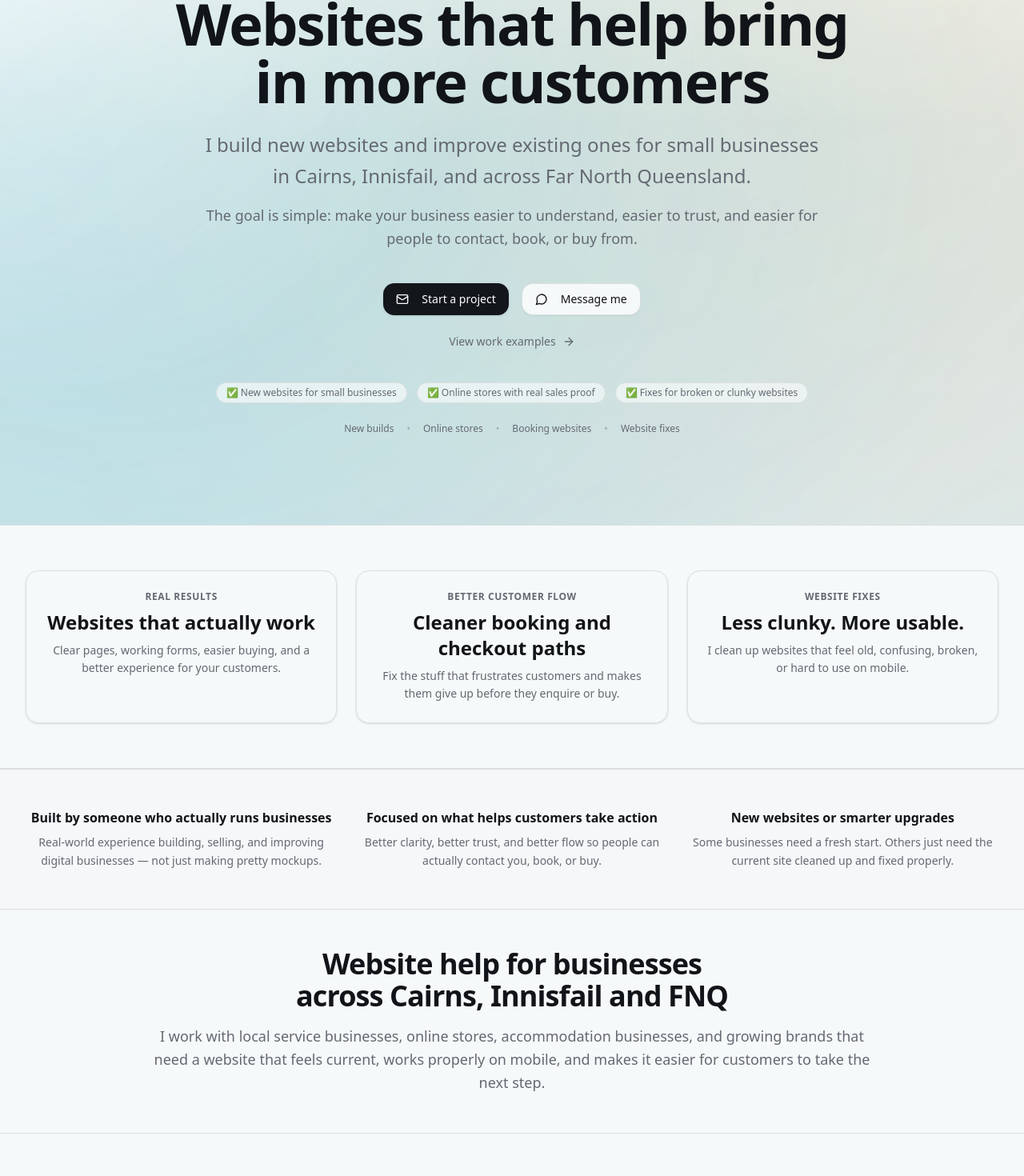
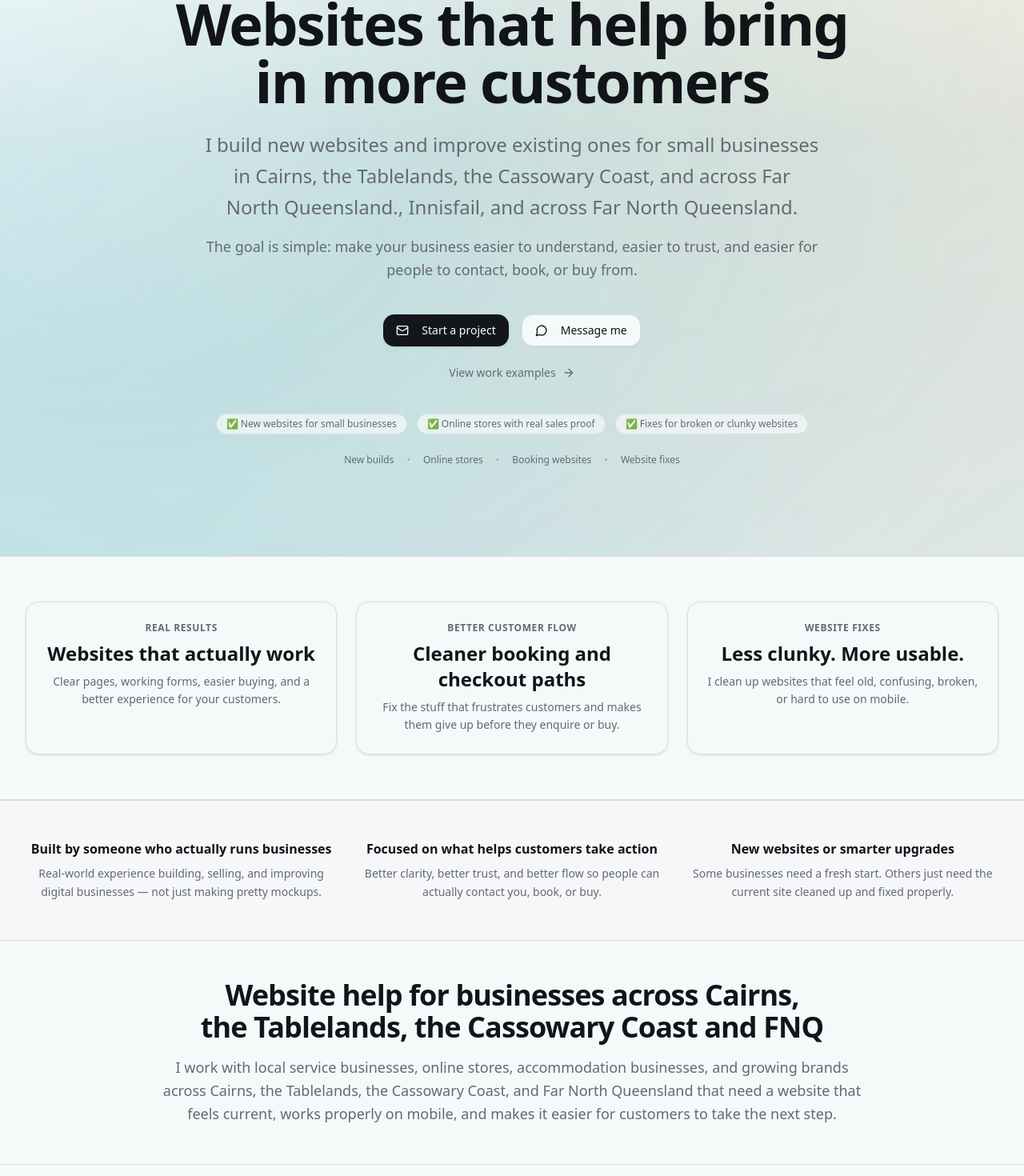
Before and after one commit to dbarriere89-design/db-websites, a Next.js app: page / in a window 1280 px wide. Shown: the part 224-1694 px from the top of the page at 80% size. Built offline with nearby package versions, Linux system fonts and the light colour scheme.

Commit message:
Broaden DB Websites local wording across FNQ service areas

```diff
--- a/app/layout.tsx
+++ b/app/layout.tsx
@@ -11,12 +11,11 @@ export const metadata: Metadata = {
   metadataBase: new URL("https://dbwebsites.au"),
 
   title: {
-    default: "DB Websites | Websites for small businesses in Cairns & FNQ",
-    template: "%s | DB Websites",
+    default: "DB Websites | Websites for small businesses in Far North Queensland",   template: "%s | DB Websites",
   },
 
   description:
-    "Simple, modern websites for small businesses in Cairns, Innisfail and Far North Queensland. Shopify stores, website refreshes and practical fixes built to help turn visitors into enquiries.",
+    "Simple, modern websites for small businesses in Cairns, the Tablelands, the Cassowary Coast and across Far North Queensland. Shopify stores, website refreshes and practical fixes built to help turn visitors into enquiries.",
 
   alternates: {
     canonical: "/",
@@ -32,9 +31,9 @@ export const metadata: Metadata = {
   },
 
   openGraph: {
-    title: "DB Websites | Websites for small businesses in Cairns & FNQ",
+    title: "DB Websites | Websites for small businesses in Far North Queensland",
     description:
-      "Simple, modern websites for small businesses in Cairns, Innisfail and Far North Queensland. Shopify stores, website refreshes and practical fixes built to help turn visitors into enquiries.",
+      "Simple, modern websites for small businesses in Cairns, the Tablelands, the Cassowary Coast and across Far North Queensland. Shopify stores, website refreshes and practical fixes built to help turn visitors into enquiries.",
     url: "https://dbwebsites.au",
     siteName: "DB Websites",
     images: [
@@ -51,9 +50,9 @@ export const metadata: Metadata = {
 
   twitter: {
     card: "summary_large_image",
-    title: "DB Websites | Websites for small businesses in Cairns & FNQ",
+    title: "DB Websites | Websites for small businesses in Far North Queensland",
     description:
-      "Simple, modern websites for small businesses in Cairns, Innisfail and Far North Queensland.",
+      "Simple, modern websites for small businesses in Cairns, the Tablelands, the Cassowary Coast and across Far North Queensland.",
     images: ["https://dbwebsites.au/og-image.png"],
   },
 
--- a/app/page.tsx
+++ b/app/page.tsx
@@ -228,7 +228,7 @@ export default function Home() {
             </h1>
 
             <p className="mx-auto mt-6 max-w-3xl text-pretty text-xl leading-relaxed text-muted-foreground sm:text-2xl">
-              I build new websites and improve existing ones for small businesses in Cairns,
+              I build new websites and improve existing ones for small businesses in Cairns, the Tablelands, the Cassowary Coast, and across Far North Queensland.,
               Innisfail, and across Far North Queensland.
             </p>
 
@@ -366,12 +366,13 @@ export default function Home() {
         <div className="container mx-auto px-6 py-12 lg:px-8">
           <div className="mx-auto max-w-4xl text-center">
             <h2 className="text-balance text-3xl font-bold tracking-tight text-foreground sm:text-4xl">
-              Website help for businesses across Cairns, Innisfail and FNQ
+              Website help for businesses across Cairns, the Tablelands, the Cassowary Coast and FNQ
             </h2>
             <p className="mt-4 text-pretty text-base leading-relaxed text-muted-foreground sm:text-lg">
               I work with local service businesses, online stores, accommodation businesses, and
-              growing brands that need a website that feels current, works properly on mobile, and
-              makes it easier for customers to take the next step.
+growing brands across Cairns, the Tablelands, the Cassowary Coast, and Far North
+Queensland that need a website that feels current, works properly on mobile, and makes
+it easier for customers to take the next step.
             </p>
           </div>
         </div>
@@ -688,9 +689,7 @@ export default function Home() {
                   Do you only work with businesses in Far North Queensland?
                 </AccordionTrigger>
                 <AccordionContent className="leading-relaxed text-muted-foreground">
-                  No. I can work with businesses Australia-wide, but I’m based in Far North
-                  Queensland and especially happy to work with local businesses in Cairns,
-                  Innisfail, and surrounding areas.
+                  No. I can work with businesses Australia-wide, but I’m based in Far North Queensland and especially happy to work with local businesses in Cairns, the Tablelands, the Cassowary Coast, and surrounding areas.
                 </AccordionContent>
               </AccordionItem>
             </Accordion>
```
